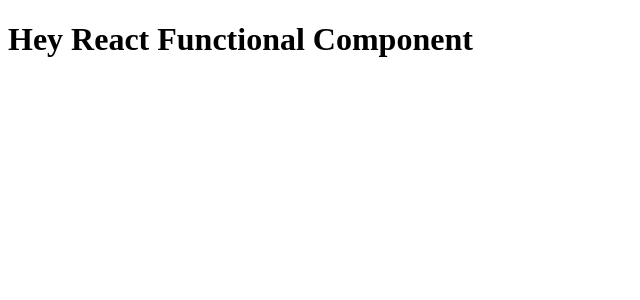
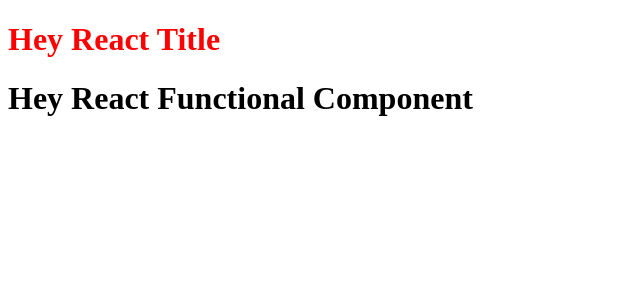
Before and after one commit to nikhilraghu1c/hey-react, a React (Vite) app: page / in a window 1280 px wide. Shown: the top 300 px of the page, without its empty margins (0-640 px from the left). Built offline with nearby package versions, Linux system fonts and the light colour scheme.

Commit message:
Adding Component inside component

```diff
--- a/App.js
+++ b/App.js
@@ -1,18 +1,15 @@
 import React from "react";
 import ReactDOM from "react-dom/client";
 
-const jsxHeading = (
+const Title = () => (
   <h1 id="heading" className="head" tabIndex="1">
-    Hey React Using JSX
+    Hey React Title
   </h1>
 );
 
-// React Functional Component
-// Return JSX/ React Element
-// First letter of function should be Capital
-
 const HeadingComponent = () => (
     <div id="container">
+        <Title />
         <h1 className="heading">Hey React Functional Component</h1>
     </div>
 );
```
Also changed, not shown: 1 other file (tests, documents, lock files or other folders).
